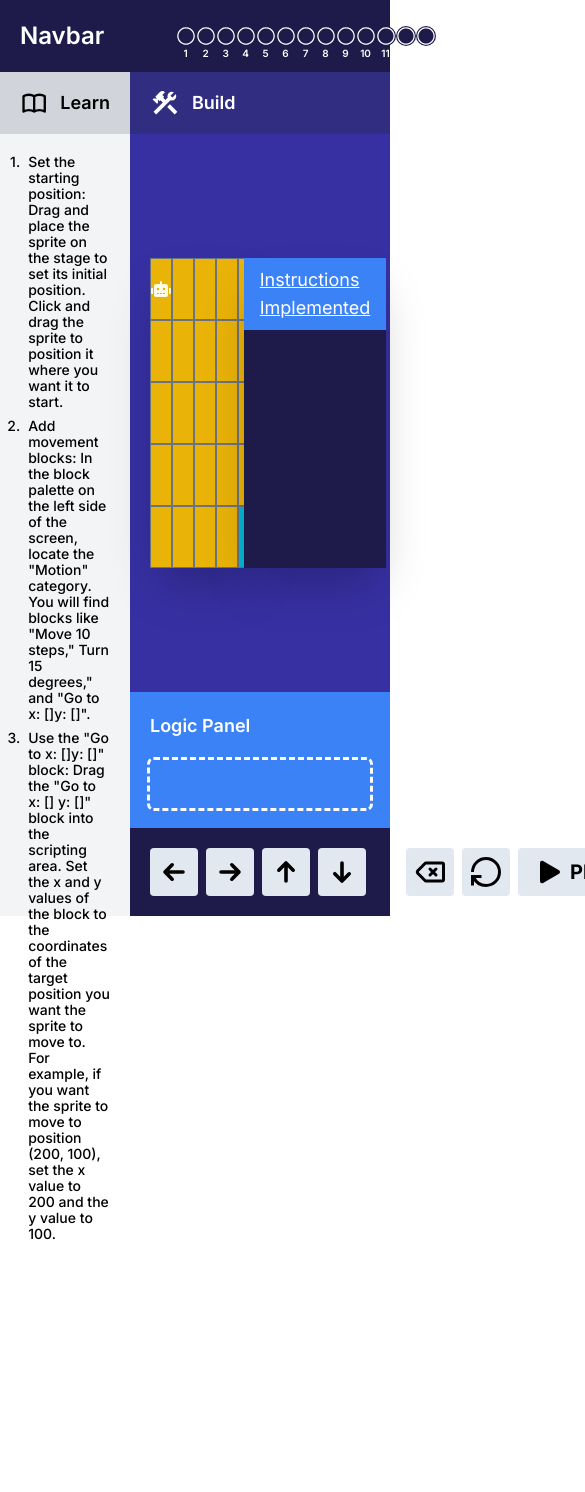
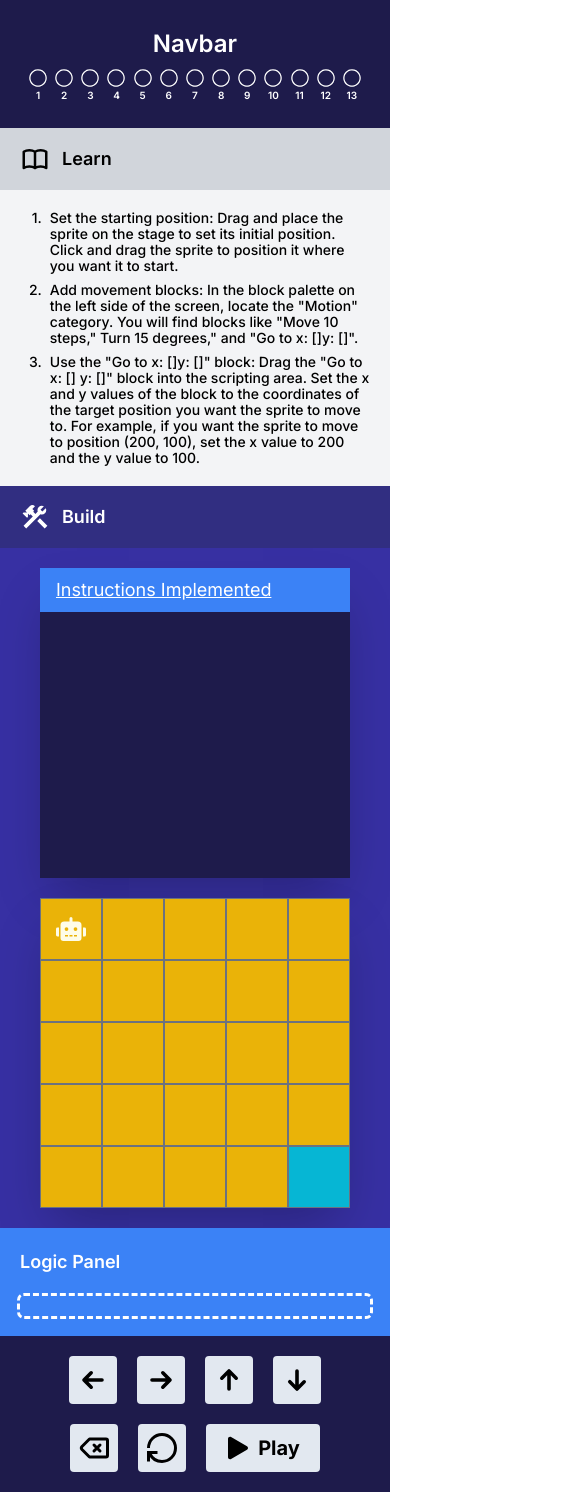
Before and after one commit to farhanakhtar24/rancho-labs-assignment, a Next.js app: page / in a window 390 px wide. Shown: the top 1492 px of the page, 585 px wide, since content can reach past the window. Before the commit the page ends 1262 px from the top, so only its background shows below. Built offline with nearby package versions, Linux system fonts and the light colour scheme.

Commit message:
added queires

```diff
--- a/app/components/FunctionalPanel.tsx
+++ b/app/components/FunctionalPanel.tsx
@@ -113,19 +113,19 @@ const FunctionalPanel = (props: Props) => {
 			<div className="w-full bg-blue-500 p-5 text-lg text-white font-semibold flex flex-col gap-5">
 				Logic Panel
 				<ul
-					className="flex flex-row gap-2 w-full h-12 rounded outline-dashed"
+					className="flex flex-row gap-1 sm:gap-2 w-full h-5 sm:h-12 rounded outline-dashed"
 					onDrop={handleOnDrop}
 					onDragOver={(e: React.DragEvent) => e.preventDefault()}>
 					{directionArray.map((string, i) => (
 						<li key={i}>
 							{string === "Left" ? (
-								<HiArrowSmLeft className="w-12 h-12 bg-slate-200 text-black rounded" />
+								<HiArrowSmLeft className="w-5 h-5 sm:w-12 sm:h-12  bg-slate-200 text-black rounded" />
 							) : string === "Right" ? (
-								<HiArrowSmRight className="w-12 h-12 bg-slate-200 text-black rounded" />
+								<HiArrowSmRight className="w-5 h-5 sm:w-12 sm:h-12  bg-slate-200 text-black rounded" />
 							) : string === "Up" ? (
-								<HiArrowSmUp className="w-12 h-12 bg-slate-200 text-black rounded" />
+								<HiArrowSmUp className="w-5 h-5 sm:w-12 sm:h-12  bg-slate-200 text-black rounded" />
 							) : string === "Down" ? (
-								<HiArrowSmDown className="w-12 h-12 bg-slate-200 text-black rounded" />
+								<HiArrowSmDown className="w-5 h-5 sm:w-12 sm:h-12  bg-slate-200 text-black rounded" />
 							) : (
 								""
 							)}
@@ -133,9 +133,8 @@ const FunctionalPanel = (props: Props) => {
 					))}
 				</ul>
 			</div>
-			<div className="w-full flex gap-10  bg-indigo-950 p-5">
-				<div className="flex gap-2">
-					{/* // left arrow */}
+			<div className="w-full flex flex-col items-center sm:flex-row gap-5 sm:gap-10 bg-indigo-950 p-5">
+				<div className="flex gap-5 sm:gap-2">
 					{["Left", "Right", "Up", "Down"].map((string, i) => (
 						<div
 							key={i}
@@ -157,7 +156,7 @@ const FunctionalPanel = (props: Props) => {
 						</div>
 					))}
 				</div>
-				<div className="flex gap-2">
+				<div className="flex gap-5 sm:gap-2">
 					<div
 						className="w-12 h-12 bg-slate-200 rounded flex justify-center items-center text-4xl cursor-pointer"
 						onClick={() => {
--- a/app/components/Navbar.tsx
+++ b/app/components/Navbar.tsx
@@ -14,10 +14,14 @@ const Navbar = (props: Props) => {
 	const position = useAppSelector(getPosition);
 	const instructions = useAppSelector(getInstructions);
 	return (
-		<div className="w-full bg-indigo-950 px-5 py-5 font-semibold text-white flex items-center justify-between">
-			<span className="text-2xl w-1/3">Navbar</span>
-			<div className="w-2/3 flex justify-center items-center">
-				<div className="flex justify-between relative h-5 w-2/3">
+		<div
+			className="w-full bg-indigo-950 font-semibold p-7 pb-10 text-white flex flex-col gap-2 items-center justify-between
+			sm:p-5 sm:flex-row">
+			<span className="text-2xl w-full text-center sm:text-left sm:w-1/3">
+				Navbar
+			</span>
+			<div className="w-full sm:w-2/3 flex justify-center items-center">
+				<div className="flex justify-between relative h-5 w-full sm:w-2/3">
 					{NavSteps?.map((color, i) => (
 						<div key={i} className="z-10 text-[10px] text-center">
 							<TbCircle
@@ -36,7 +40,7 @@ const Navbar = (props: Props) => {
 							{i + 1}
 						</div>
 					))}
-					<div className="z-0 absolute w-full top-[9.5px] h-[1px] bg-white/30 flex justify-center items-center" />
+					<div className="hidden sm:flex justify-center items-center z-0 absolute w-full top-[9.5px] h-[1px] bg-white/30" />
 				</div>
 			</div>
 		</div>
--- a/app/components/SimulationPanel.tsx
+++ b/app/components/SimulationPanel.tsx
@@ -12,7 +12,7 @@ const SimulationPanel = (props: Props) => {
 				<MdConstruction className="text-3xl text-white rounded" />
 				<span>Build</span>
 			</div>
-			<div className="h-full w-full bg-indigo-800 p-5 grid grid-cols-2">
+			<div className="h-full w-full bg-indigo-800 p-5 flex flex-col-reverse sm:grid sm:grid-cols-2 gap-5">
 				<SimulationGrid />
 				<StepDisplay />
 			</div>
--- a/app/page.tsx
+++ b/app/page.tsx
@@ -14,11 +14,11 @@ const page = (props: Props) => {
 		<Provider store={store}>
 			<div className="w-screen h-screen flex flex-col">
 				<Navbar />
-				<div className="w-full h-full flex">
-					<div className="w-1/3 h-full">
+				<div className="w-full h-full flex flex-col sm:flex-row">
+					<div className="w-full h-full sm:w-1/3">
 						<LearnPanel />
 					</div>
-					<div className="w-2/3 h-full flex flex-col justify-between">
+					<div className="w-full h-full sm:w-2/3 flex flex-col justify-between">
 						<SimulationPanel />
 						<FunctionalPanel />
 					</div>
```
